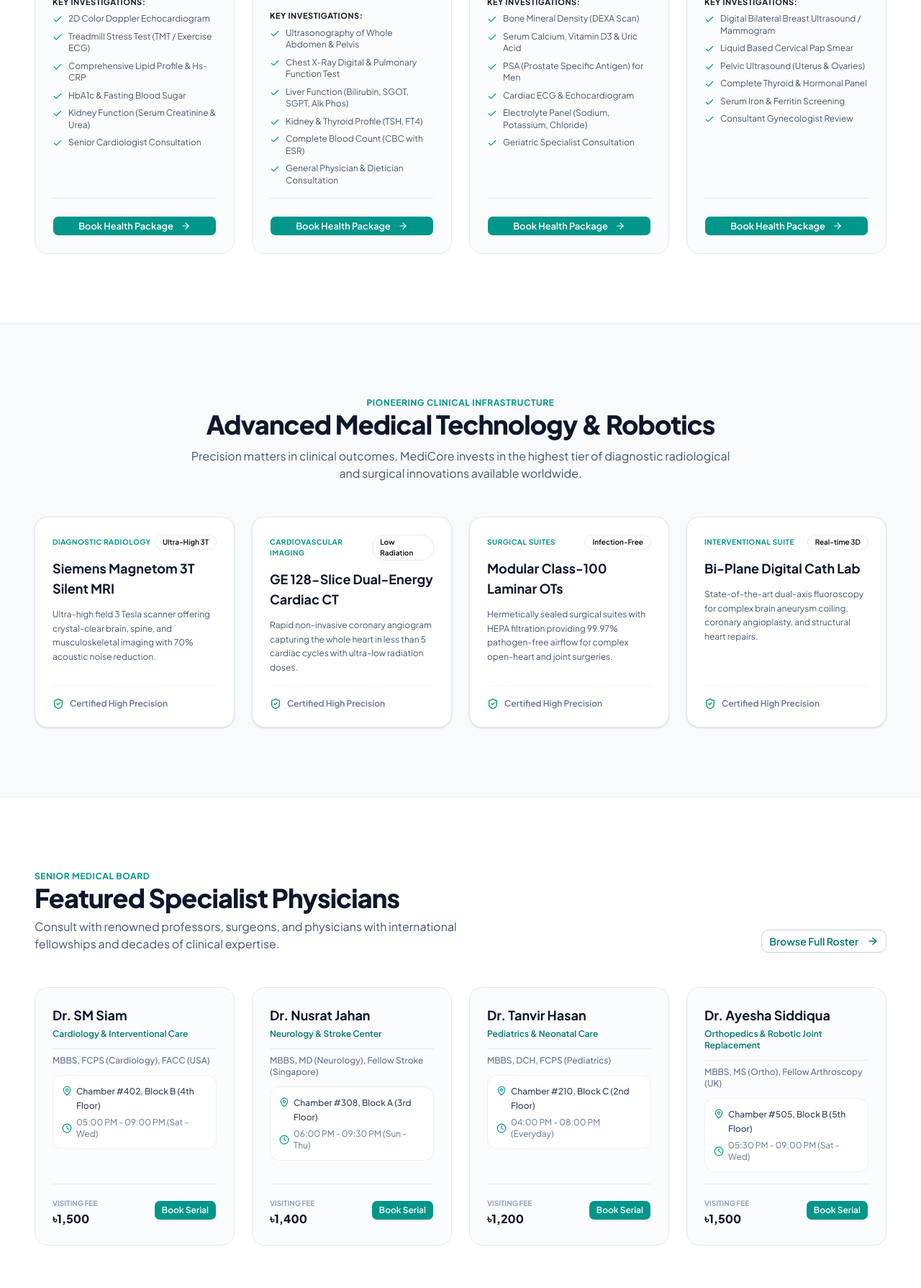
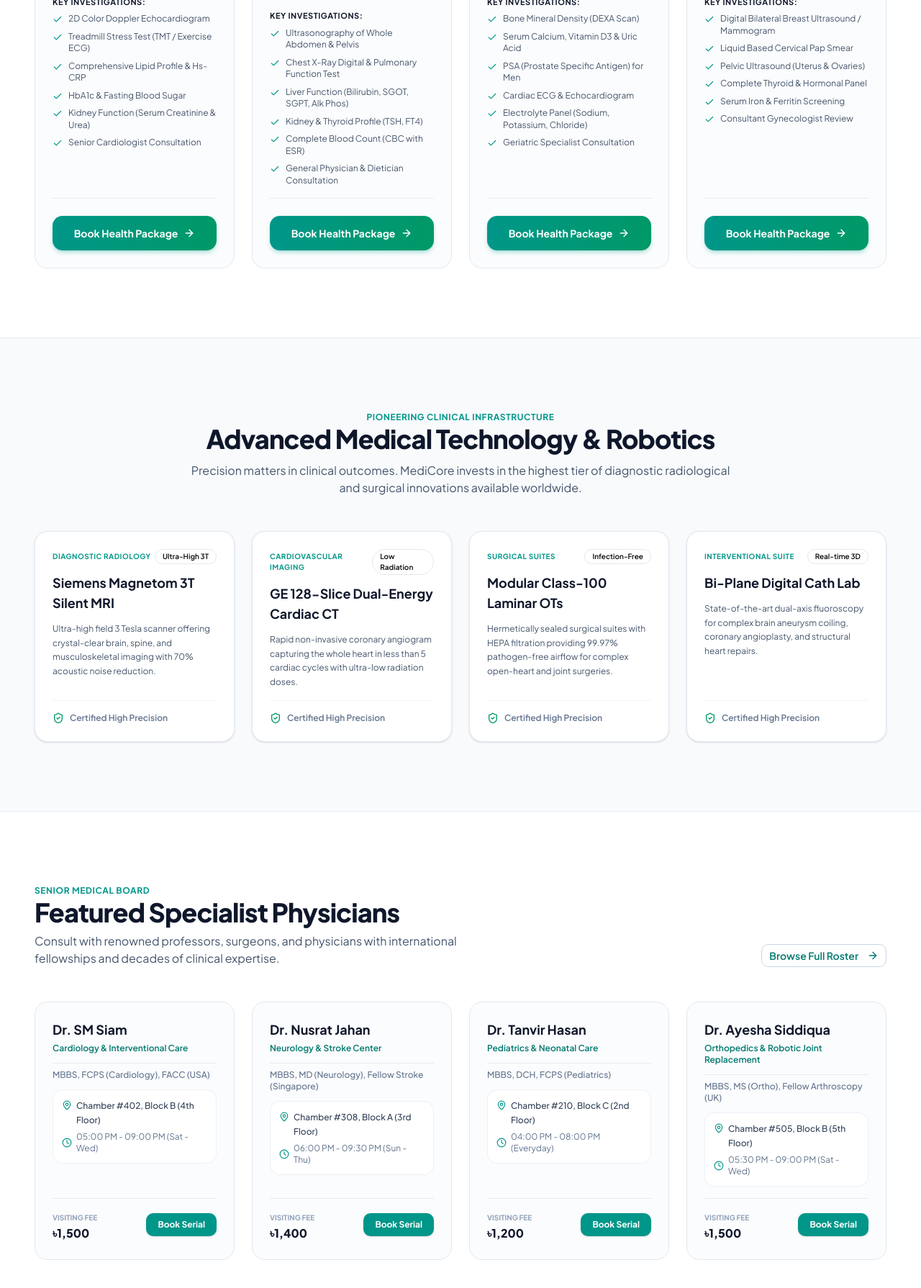
Before and after one commit to siam114/MediCore-HMS, a Next.js app in the folder frontend/: page / in a window 1280 px wide. Shown: the part 3352-5142 px from the top of the page at 72% size. Built offline with nearby package versions, Linux system fonts and the light colour scheme.

Commit message:
style: enhance Book Health Package CTA buttons with luxury gradient, generous padding, elevated shadow, and micro-interactions

```diff
--- a/frontend/src/app/page.tsx
+++ b/frontend/src/app/page.tsx
@@ -1029,13 +1029,10 @@ export default function HomePage() {
                 <div className="pt-6 mt-4 border-t border-slate-200/80 dark:border-slate-800">
                   <Link
                     href="/doctors"
-                    className={cn(
-                      buttonVariants({ size: "sm" }),
-                      "w-full bg-teal-600 hover:bg-teal-700 text-white font-semibold"
-                    )}
+                    className="group relative flex w-full items-center justify-center gap-2 rounded-xl bg-gradient-to-r from-teal-600 to-emerald-600 px-6 py-3.5 text-sm font-bold text-white shadow-md shadow-teal-600/25 transition-all duration-200 hover:from-teal-700 hover:to-emerald-700 hover:shadow-lg hover:shadow-teal-600/35 hover:-translate-y-0.5 active:translate-y-0"
                   >
-                    Book Health Package
-                    <ArrowRight className="ml-1.5 h-3.5 w-3.5" />
+                    <span>Book Health Package</span>
+                    <ArrowRight className="h-4 w-4 transition-transform duration-200 group-hover:translate-x-1" />
                   </Link>
                 </div>
               </div>
@@ -1168,10 +1165,7 @@ export default function HomePage() {
 
                   <Link
                     href="/login"
-                    className={cn(
-                      buttonVariants({ size: "sm" }),
-                      "bg-teal-600 hover:bg-teal-700 text-white font-semibold text-xs"
-                    )}
+                    className="inline-flex items-center justify-center rounded-lg bg-teal-600 hover:bg-teal-700 text-white font-bold text-xs px-4 py-2 shadow-sm hover:shadow-md transition-all active:scale-95"
                   >
                     Book Serial
                   </Link>
```
